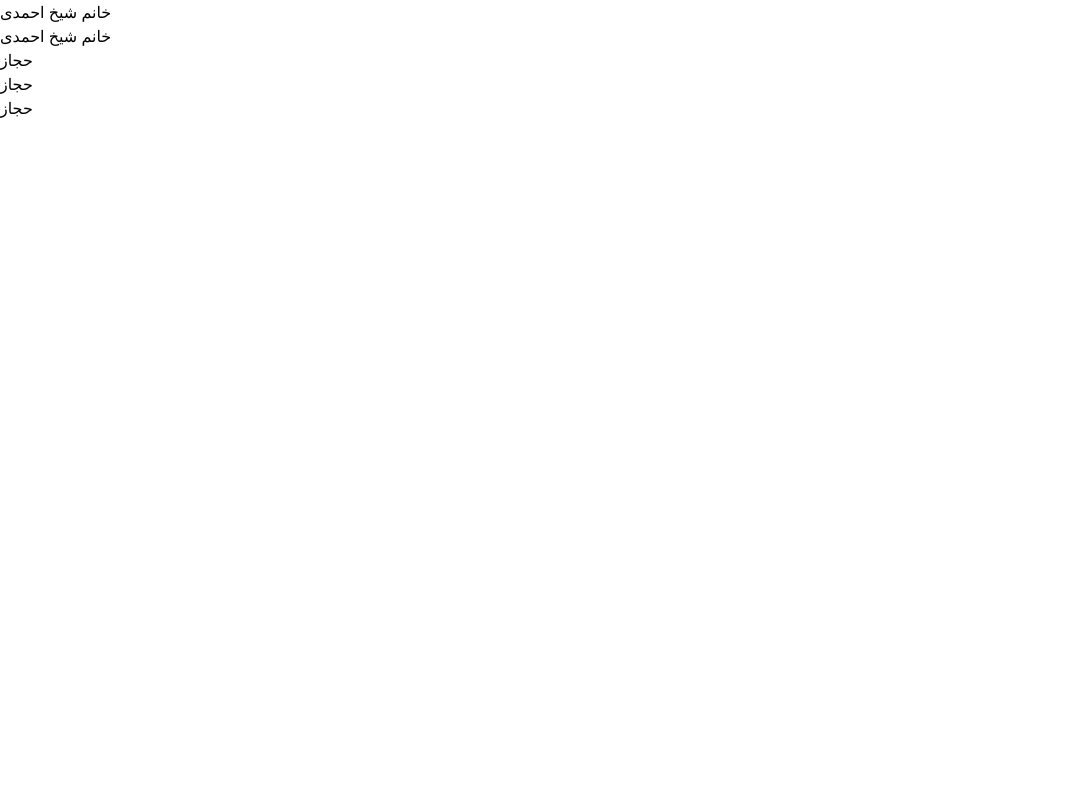
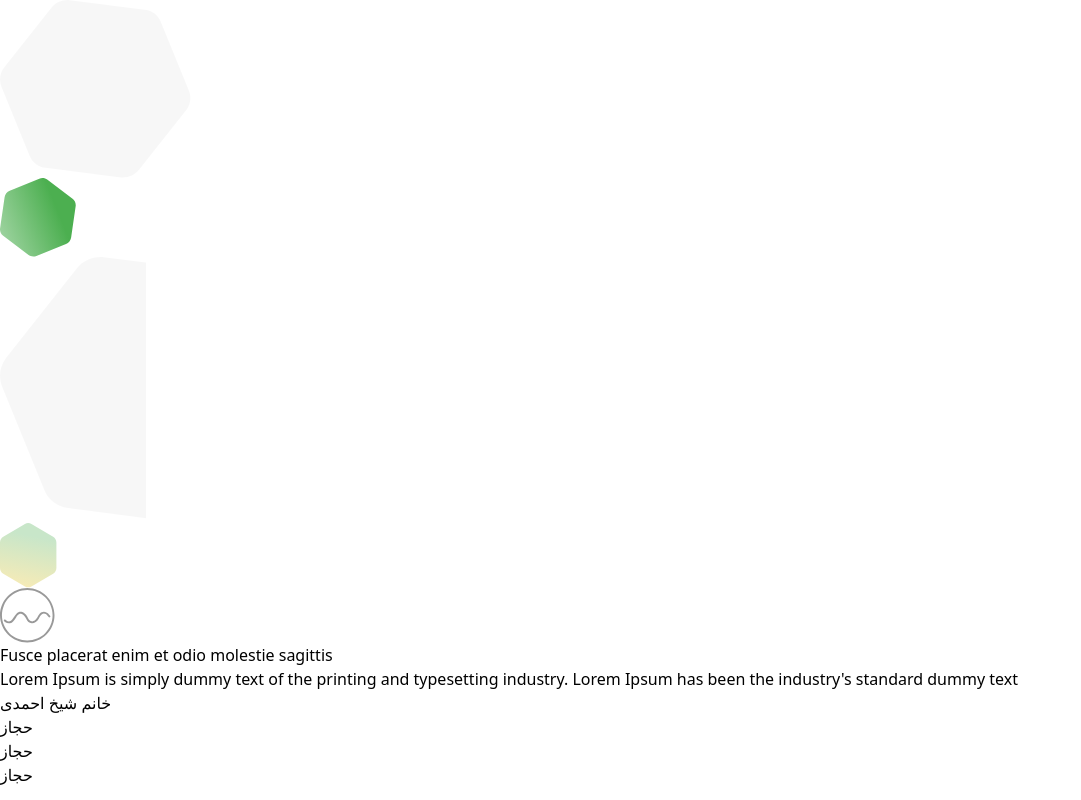
Before and after one commit to Iman-khodamoradiany/Crypto_Web, a React (Vite) app: page / in a window 1280 px wide. Shown: the whole page, without its empty margins (0-1081 px from the left). Built offline with nearby package versions, Linux system fonts and the light colour scheme.

Commit message:
Add ChartInfoBox layout and text content (pending chart rendering)

```diff
--- a/src/component/Ui/Atoms/Icons/Icons.jsx
+++ b/src/component/Ui/Atoms/Icons/Icons.jsx
@@ -1,7 +1,44 @@
-function Icons({Name}){
-    switch(Name){
+function Icons({ Name }) {
+    switch (Name) {
         case "test":
             return '';
+        case "halfLargeHexagon":
+            return <svg width="146" height="266" viewBox="0 0 146 266" fill="none" xmlns="http://www.w3.org/2000/svg">
+                <path fill-rule="evenodd" clip-rule="evenodd" d="M44.3984 233.27C48.3411 242.934 57.2393 249.72 67.7411 251.072L180.331 265.563C190.833 266.915 201.343 262.627 207.902 254.315L278.221 165.198C284.78 156.886 286.391 145.812 282.449 136.148L240.177 32.5393C236.235 22.8752 227.337 16.0894 216.835 14.7374L104.244 0.245767C93.7426 -1.10574 83.233 3.18205 76.6739 11.4943L6.35478 100.611C-0.204196 108.924 -1.81575 119.997 2.12712 129.661L44.3984 233.27Z" fill="black" fill-opacity="0.03" />
+            </svg>
+
+        case "MediumGrayHexagon":
+            return <svg width="191" height="178" viewBox="0 0 191 178" fill="none" xmlns="http://www.w3.org/2000/svg">
+                <path fill-rule="evenodd" clip-rule="evenodd" d="M29.6497 155.875C32.283 162.329 38.2337 166.858 45.2604 167.755L120.593 177.378C127.62 178.276 134.655 175.406 139.048 169.849L186.149 110.274C190.543 104.718 191.627 97.3182 188.994 90.864L160.762 21.6662C158.128 15.2117 152.178 10.6828 145.151 9.78511L69.818 0.162231C62.7913 -0.735204 55.7565 2.13491 51.363 7.69165L4.2619 67.2664C-0.131436 72.8234 -1.21561 80.2224 1.41774 86.6768L29.6497 155.875Z" fill="black" fill-opacity="0.03" />
+            </svg>
+        case "smallGreenHexagon":
+            return <svg width="76" height="79" viewBox="0 0 76 79" fill="none" xmlns="http://www.w3.org/2000/svg">
+                <path fill-rule="evenodd" clip-rule="evenodd" d="M0.0839001 50.2359C-0.336741 53.1359 0.843107 56.0185 3.17916 57.7975L28.2236 76.8704C30.5596 78.6494 33.6967 79.0547 36.4534 77.9336L66.0077 65.9141C68.7644 64.7931 70.7216 62.3158 71.1423 59.4158L75.6522 28.3232C76.0728 25.423 74.893 22.5406 72.5569 20.7615L47.5125 1.68854C45.1765 -0.0904421 42.0393 -0.495719 39.2827 0.625344L9.72839 12.6448C6.97168 13.766 5.01443 16.2431 4.59377 19.1433L0.0839001 50.2359Z" fill="url(#paint0_linear_1_41)" />
+                <defs>
+                    <linearGradient id="paint0_linear_1_41" x1="36.5518" y1="-20.0947" x2="-52.6099" y2="15.5335" gradientUnits="userSpaceOnUse">
+                        <stop stop-color="#4CAF50" />
+                        <stop offset="1" stop-color="#C8E6C9" />
+                    </linearGradient>
+                </defs>
+            </svg>
+
+        case "sphere":
+            return <svg width="55" height="55" viewBox="0 0 55 55" fill="none" xmlns="http://www.w3.org/2000/svg">
+                <path fill-rule="evenodd" clip-rule="evenodd" d="M27.2574 1.94696C30.6751 1.94696 33.9896 2.61586 37.1087 3.93517C40.1225 5.20994 42.8295 7.03521 45.1545 9.36024C47.4795 11.6853 49.3048 14.3924 50.5796 17.406C51.8989 20.5252 52.5678 23.8396 52.5678 27.2574C52.5678 30.6751 51.8989 33.9896 50.5796 37.1087C49.3048 40.1225 47.4795 42.8295 45.1545 45.1545C42.8295 47.4796 40.1224 49.3048 37.1087 50.5796C33.9896 51.8989 30.6751 52.5678 27.2574 52.5678C23.8396 52.5678 20.5252 51.8989 17.406 50.5796C14.3923 49.3048 11.6853 47.4796 9.36023 45.1545C7.0352 42.8295 5.20993 40.1224 3.93516 37.1087C2.61586 33.9896 1.94696 30.6751 1.94696 27.2574C1.94696 23.8396 2.61586 20.5252 3.93516 17.406C5.20993 14.3923 7.0352 11.6853 9.36023 9.36024C11.6853 7.03521 14.3924 5.20994 17.406 3.93517C20.5252 2.61586 23.8396 1.94696 27.2574 1.94696ZM27.2574 0C12.2035 0 0 12.2035 0 27.2574C0 42.3112 12.2035 54.5148 27.2574 54.5148C42.3112 54.5148 54.5148 42.3112 54.5148 27.2574C54.5148 12.2035 42.3112 0 27.2574 0Z" fill="black" fill-opacity="0.4" />
+                <path fill-rule="evenodd" clip-rule="evenodd" d="M9.07423 35.3406C6.00849 35.3406 4.0762 33.1009 3.98708 32.9954C3.64217 32.5876 3.69559 31.9791 4.1063 31.6366C4.51593 31.2951 5.12623 31.3467 5.47188 31.7517C5.5452 31.8368 7.24513 33.7667 9.79465 33.3526C11.2641 33.1141 13.2037 30.2347 14.4872 28.3293C15.0033 27.5631 15.449 26.9014 15.8488 26.4043C17.8851 23.8711 19.9643 23.5715 21.3515 23.7666C24.2821 24.1786 26.7368 27.105 27.8696 29.8226C28.7746 31.9938 30.1815 33.253 31.8309 33.3686C33.7015 33.4974 35.6599 32.1685 37.0641 29.807C37.2131 29.5564 37.3751 29.2612 37.547 28.9487C38.6982 26.853 40.4382 23.6857 43.8298 23.6857C47.6111 23.6857 50.1376 27.8483 50.2434 28.0255C50.5168 28.4837 50.3643 29.0754 49.9027 29.347C49.4414 29.6186 48.8455 29.467 48.5721 29.0088C48.5676 29.0013 48.0266 28.1088 47.1324 27.2401C46.3692 26.4987 45.1768 25.6149 43.8298 25.6149C41.5913 25.6149 40.2943 27.9756 39.2522 29.8726C39.0725 30.1999 38.9025 30.5091 38.7368 30.7878C36.9499 33.7927 34.3176 35.4783 31.694 35.2929C29.2719 35.1232 27.2762 33.4424 26.0749 30.5605C24.8593 27.6443 22.6417 25.8964 21.0792 25.6765C19.7923 25.4952 18.5424 26.1453 17.3668 27.6076C17.0182 28.0414 16.573 28.7024 16.1017 29.4019C14.4567 31.8439 12.4096 34.8829 10.1079 35.2565C9.75082 35.3144 9.40578 35.3406 9.07423 35.3406Z" fill="black" fill-opacity="0.4" />
+            </svg>
+        case "smallLightGreenHexagon":
+            return <svg width="57" height="65" viewBox="0 0 57 65" fill="none" xmlns="http://www.w3.org/2000/svg">
+                <path fill-rule="evenodd" clip-rule="evenodd" d="M0 19.3999V44.89C0 47.2675 1.24487 49.4645 3.26576 50.6533L24.9315 63.3982C26.9524 64.587 29.4421 64.587 31.463 63.3982L53.1288 50.6533C55.1497 49.4645 56.3946 47.2675 56.3946 44.89V19.3999C56.3946 17.0223 55.1497 14.8254 53.1288 13.6366L31.463 0.89156C29.4421 -0.297187 26.9524 -0.297187 24.9315 0.89156L3.26576 13.6366C1.24487 14.8254 0 17.0223 0 19.3999Z" fill="url(#paint0_linear_1_242)" />
+                <defs>
+                    <linearGradient id="paint0_linear_1_242" x1="-9.9288" y1="4.09196" x2="-22.6532" y2="64.9167" gradientUnits="userSpaceOnUse">
+                        <stop stop-color="#C8E6C9" />
+                        <stop offset="1" stop-color="#FFECB3" />
+                    </linearGradient>
+                </defs>
+            </svg>
+
+
 
     }
 }
--- /dev/null
+++ b/src/component/Ui/Moloculs/ChartInfoBox/ChartInfoBox.jsx
@@ -0,0 +1,30 @@
+import Icons from "../../Atoms/Icons/Icons"
+import P from "../../Atoms/P/P"
+
+function ChartInfoBox(){
+    return(
+
+            <div className="flex flex-col gap-6 py-8">
+                <div className=" relative min-h-20">
+                    <div className="absolute ">
+                        <Icons Name={"smallLightGreenHexagon"} />
+                    </div>
+                    <div className="absolute left-2 z-10">
+                        <Icons Name={"sphere"} />
+                    </div>
+                </div>
+                <div className="flex flex-col gap-4">
+                    <P className="text-5xl font-semibold max-w-lg leading-tight">
+                        Fusce placerat enim et odio molestie sagittis
+                    </P>
+                    <P className='max-w-lg text-gray-500 text-lg '>
+                        Lorem Ipsum is simply dummy text of the printing and typesetting industry. Lorem Ipsum has been the industry's standard dummy text
+                    </P>
+                </div>
+            </div>
+
+
+    )
+}
+
+export default ChartInfoBox
--- /dev/null
+++ b/src/component/Ui/Organims/FinancialOverviewSection/FinancialOverviewSection.jsx
@@ -0,0 +1,26 @@
+import Icons from "../../Atoms/Icons/Icons"
+import ChartInfoBox from "../../Moloculs/ChartInfoBox/ChartInfoBox"
+function FinancialOverViewSection(){
+    return(
+        <div className="flex flex-col gap-10">
+           <div className="flex justify-end relative">
+               <div className="absolute -top-20 right-28 ">
+                    <Icons Name={'MediumGrayHexagon'} />
+               </div>
+               <div className="absolute -top-10 right-16">
+                   <Icons Name={'smallGreenHexagon'} />
+               </div>
+               <div className="absolute top-2 right-0">
+                    <Icons Name={'halfLargeHexagon'} />
+               </div>
+           </div>
+           <div className="grid grid-cols-2 gap-2 py-8">
+
+               <div></div>
+               <ChartInfoBox />
+           </div>
+        </div>
+    )
+}
+
+export default FinancialOverViewSection
--- a/src/component/Ui/Page/HomePage/HomePage.jsx
+++ b/src/component/Ui/Page/HomePage/HomePage.jsx
@@ -1,8 +1,12 @@
+import FinancialOverViewSection from "../../Organims/FinancialOverviewSection/FinancialOverviewSection"
+
 function HomePage() {
     return (
         <div>
             <div></div>
-            <div>خانم شیخ احمدی</div>
+            <div>
+                <FinancialOverViewSection />
+            </div>
             <div>خانم شیخ احمدی</div>
             <div>حجاز</div>
             <div>حجاز</div>
```
Also changed, not shown: src/component/Ui/Moloculs/Test/Test.jsx (deleted).
